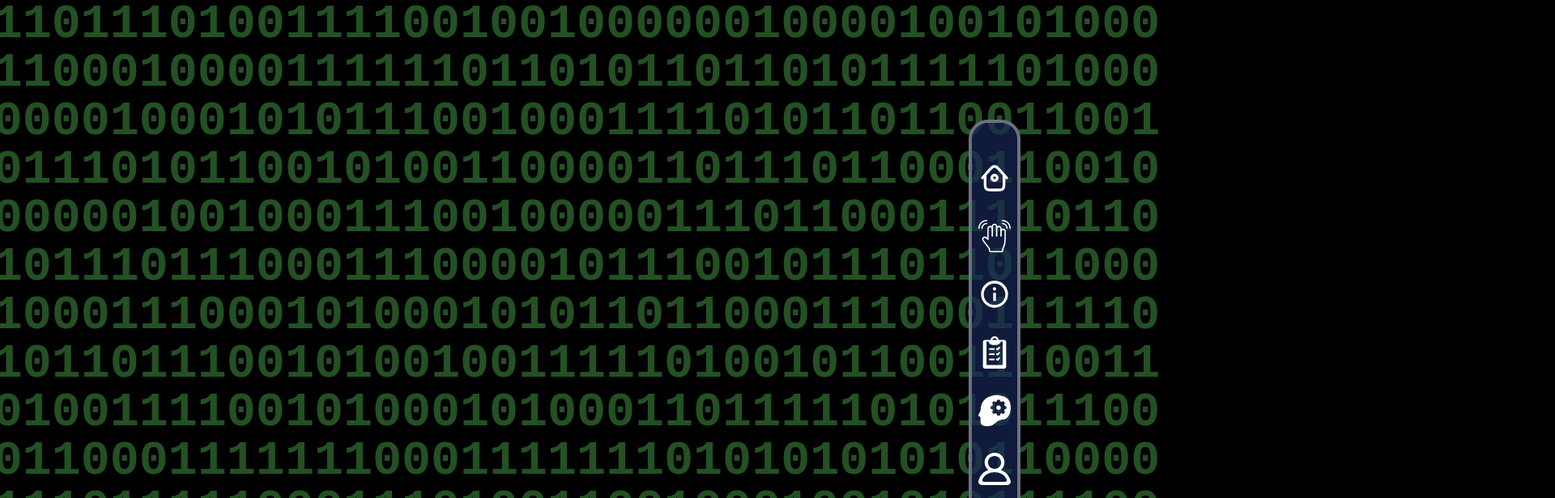
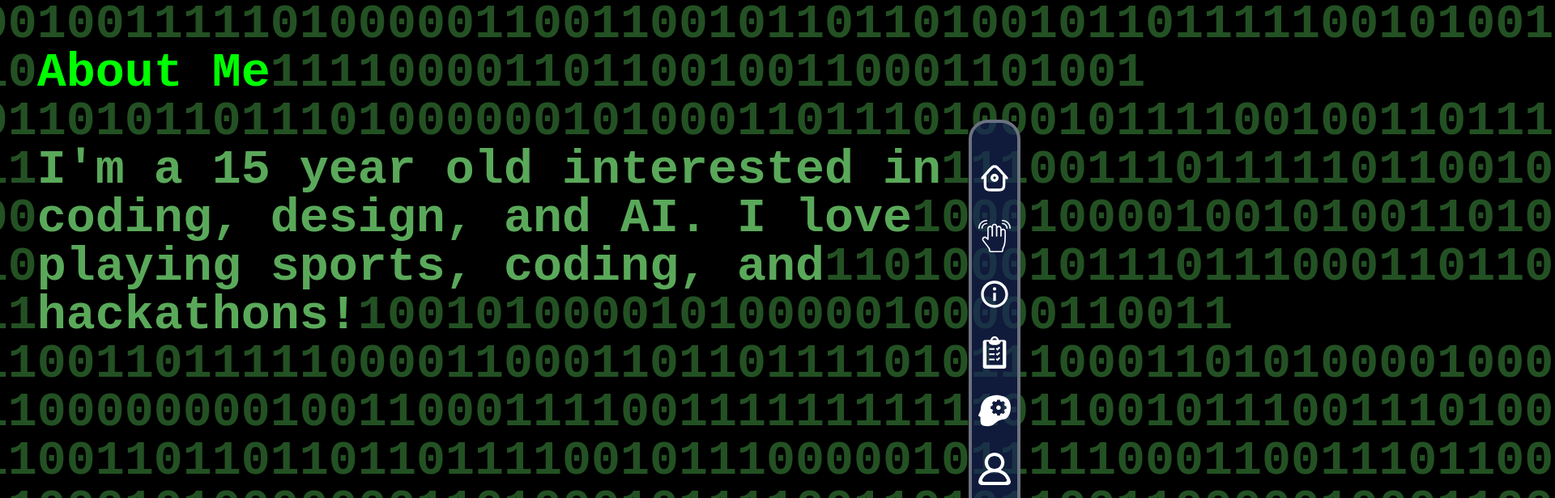
Before and after one commit to B-Eddie/animated-personal-website, a website: page src/index.html in a window 1280 px wide. Both pictures are taken after a click on the link 1228 px from the left and 364 px from the top of the page. Shown: the top 616 px of the page at 81% size, 1920 px wide, since content can reach past the window. Drawn offline with nearby package versions, Linux system fonts and the light colour scheme.

Commit message:
unscuffed?

```diff
--- a/src/index.html
+++ b/src/index.html
@@ -160,16 +160,16 @@
   <section id="projects"
     class="h-screen w-screen flex-col mx-96 align-center text-center items-center ml-auto mr-auto mt-52 text-black">
     <img src="assets/icons/bottom-desktop.svg" alt="bottom-desktop" class="w-52 z-10 ml-auto mr-auto">
-    <div class="bg-white pt-6 pb-4">
+    <div class="bg-white pt-6 pb-4 w-full">
       <h2 class="font-bold text-4xl">My Projects</h2>
       <div class="flex flex-row mr-auto ml-auto justify-center gap-11">
         <div>
           <h3 class="text-3xl">WorkFlex</h3>
-          <img src="assets/workflex.png" alt="workflex" class="-rotate-5 w-giga">
+          <img src="assets/workflex.png" alt="workflex" class="-rotate-5 w-giga transition hover:rotate-6">
         </div>
         <div>
           <h3 class="text-3xl">Ragnohacks</h3>
-          <img src="assets/ragnohacks.png" alt="ragnohacks" class="rotate-1 w-giga">
+          <img src="assets/ragnohacks.png" alt="ragnohacks" class="rotate-1 w-giga transition hover:-rotate-3">
         </div>
       </div>
     </div>
--- a/src/script.js
+++ b/src/script.js
@@ -265,7 +265,7 @@ function changeShowText() {
                 h = true;
             }
             if (i === 6 && j === Math.floor(screenWidth / (3 * screenWidthDivide))) {
-                const text = "getting good grades";
+                const text = "hackathons!";
                 const specificSpan = document.createElement('span');
                 specificSpan.classList.add('text-middle-greene');
                 if (textChangeTrueFalse) {
@@ -339,6 +339,8 @@ const handleWheel = (event) => {
         // welcome screen
         projects.classList.add('hidden');
         projects.classList.remove('flex');
+        socials.classList.add('hidden');
+        socials.classList.remove('flex');
 
         loading.classList.add('hidden');
 
@@ -353,6 +355,8 @@ const handleWheel = (event) => {
         // onezero.classList.add('block');
         projects.classList.add('hidden');
         projects.classList.remove('flex');
+        socials.classList.add('hidden');
+        socials.classList.remove('flex');
 
         changeText();
         welcome.classList.remove('hidden');
@@ -361,6 +365,8 @@ const handleWheel = (event) => {
         textChangeTrueFalse = false;
         projects.classList.add('hidden');
         projects.classList.remove('flex');
+        socials.classList.add('hidden');
+        socials.classList.remove('flex');
 
         stopTypingEffect();
         changeShowText();
@@ -370,6 +376,8 @@ const handleWheel = (event) => {
         changeShowText();
         welcome.classList.remove('hidden');
         welcome.classList.add('flex');
+        socials.classList.add('hidden');
+        socials.classList.remove('flex');
 
         projects.classList.remove('hidden');
         projects.classList.add('flex');
@@ -381,6 +389,8 @@ const handleWheel = (event) => {
         welcome.classList.remove('flex');
         projects.classList.add('hidden');
         projects.classList.remove('flex');
+        socials.classList.add('hidden');
+        socials.classList.remove('flex');
 
         computer.classList.remove('hidden');
         computer.classList.add('flex');
@@ -425,33 +435,42 @@ function goToSection(sectionId) {
     const sectionTimes = {
         loading: 0,
         welcome: 400,
-        about: 700,
+        about: 1100,
         projects: 1200,
         skills: 1400,
         socials: 1700
     };
 
-    console.log(sectionTimes[sectionId]);
+    const currentScrollValue = parseFloat(document.documentElement.dataset.scrollValue) || 0;
     const time = sectionTimes[sectionId];
     if (time !== undefined) {
-        // Seek the timeline to the specified time
-        timeline.seek(time);
+        const scrollPercentage = (time / timeline.duration) * 100;
+        const maxScrollValue = 5000;
+        const desiredScrollValue = (scrollPercentage / 100) * maxScrollValue;
+        const scrollDistance = desiredScrollValue - currentScrollValue;
 
-        // Calculate the scroll percentage based on the time
-        const scrollPercentage = (time / timeline.duration) * 100;
+        const scrollStep = scrollDistance / 50; // Adjust this value to control the smoothness of the scroll
+        let scrolledValue = currentScrollValue;
 
-        // Calculate the scroll value
-        const maxScrollValue = 5000;
-        const simulatedScrollValue = (scrollPercentage / 100) * maxScrollValue;
+        const scrollInterval = setInterval(() => {
+            scrolledValue += scrollStep;
 
-        // Simulate the scroll event
-        const simulatedEvent = { deltaY: (simulatedScrollValue - parseFloat(document.documentElement.dataset.scrollValue)) };
+            // Calculate the percentage scrolled
+            const scrollPercentage = ((scrolledValue / maxScrollValue) * 100);
 
-        // Update the scroll value
-        document.documentElement.dataset.scrollValue = simulatedScrollValue;
+            // Update the scroll value in the dataset
+            document.documentElement.dataset.scrollValue = scrolledValue;
 
-        // Trigger the handleWheel function to apply the animations
-        handleWheel(simulatedEvent);
+            // Create a simulated scroll event
+            const simulatedEvent = { deltaY: scrollStep };
+
+            // Trigger the handleWheel function to apply the animations
+            handleWheel(simulatedEvent);
+
+            if (Math.abs(scrolledValue - desiredScrollValue) < Math.abs(scrollStep)) {
+                clearInterval(scrollInterval);
+            }
+        }, 10); // Adjust this value to control the speed of the scroll
     }
 }
 
```
Also changed, not shown: src/output.css.
